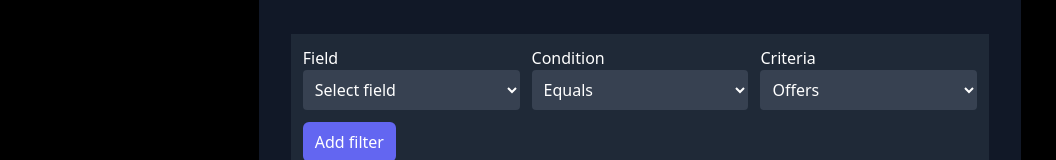
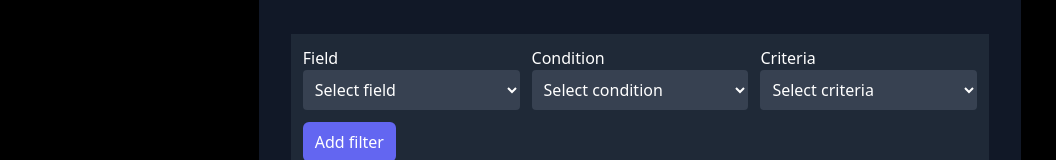
Before and after one commit to UB1302/query_builder-1.5, a React (Create React App) app: page / in a window 1280 px wide. Both pictures are taken after a click on the button "Build query". Shown: the part 222-382 px from the top of the page, without its empty margins (0-1056 px from the left). Built offline with nearby package versions, Linux system fonts and the light colour scheme.

Commit message:
fix: delete operation is working correctly

```diff
--- a/src/components/Filter.js
+++ b/src/components/Filter.js
@@ -1,40 +1,68 @@
+import { useEffect } from "react";
 import { useState } from "react/cjs/react.development";
 
-const Filter = () => {
+const Filter = ({id,showDeleteButton,deleteExtraFilter}) => {
 
     const [field, setField] = useState("")
     const [condition, setCondition] = useState("")
     const [criteria, setCriteria] = useState("")
+
+    const setFieldHandler = () => {
+
+    }
+
 
     return (
         <div className= "flex justify-start mb-3">
             <div className= "w-1/3 mr-3">
                 <label htmlFor="field">Field</label>
                 <br/>
-                <select id="field" className= "bg-gray-700 w-full p-2 rounded">
-                    <option value="">Select field</option>
-                    <option>Theme</option>
-                    <option>Sub-theme</option>
-                </select>
+                <select defaultValue= {field} onChange = {setFieldHandler} id="field" className= "bg-gray-700 w-full p-2 rounded">
+
+                    <option value="" disabled hidden>Select field</option>
+                    <optgroup label="PREDICTION">
+                        <option>Theme</option>
+                        <option>Sub-theme</option>
+                        <option>Reason</option>
+                        <option>Language</option>
+                        <option>Source</option>
+                        <option>Rating</option>
+                        <option>Time Period</option>
+                    </optgroup>
+                    <optgroup label="COMMON">
+                        <option>Customer ID</option>
+                    </optgroup>
+                    </select>
             </div>
 
             <div className= "w-1/3 mr-3">
                 <label htmlFor="condition">Condition</label>
                 <br/>
-                <select id="condition" className= "bg-gray-700 w-full p-2 rounded">
+                <select defaultValue= {criteria} id="condition" className= "bg-gray-700 w-full p-2 rounded">
+                <option value="" disabled hidden>Select condition</option>
                     <option>Equals</option>
                     <option>Does not equal</option>
+                    <option>Like</option>
+                    <option>Not like</option>
+                    <option>is Empty</option>
+                    <option>Is</option>
+                    <option>Is not</option>
                 </select>
             </div>
 
             <div className= "w-1/3">
                 <label htmlFor="criteria">Criteria</label>
                 <br/>
-                <select id="criteria" className= "bg-gray-700 w-full p-2 rounded">
+                <select defaultValue= {criteria} id="criteria" className= "bg-gray-700 w-full p-2 rounded">
+                <option value="" disabled hidden>Select criteria</option>
                     <option>Offers</option>
                     <option>Performance</option>
+                    <option>Platform</option>
+                    <option>Product Feedback</option>
                 </select>
             </div>
+
+            {showDeleteButton && <button className = "bg-indigo-500 p-2 px-3 rounded-md" onClick = {() => deleteExtraFilter(id)}>Delete</button>}
 
         </div>
     )
--- a/src/components/FilterBox.js
+++ b/src/components/FilterBox.js
@@ -4,27 +4,26 @@ import Filter from "./Filter";
 const FilterBox = () => {
 
     const [showOperator,setShowOperator] = useState(false)
-    const [numberOfExtraFilters, setNumberOfExtraFilters] = useState(0)
-    const listOfExtraFilters = []
+    const [numberOfExtraFilters, setNumberOfExtraFilters] = useState(1)
+    const [listOfExtraFilters,setListOfExtraFilters] = useState([])
 
     const clickHandler = () => {
         setShowOperator(true)
+        let extraFilter = {
+            id:numberOfExtraFilters,
+        }
+
+        setListOfExtraFilters([...listOfExtraFilters,extraFilter])
         setNumberOfExtraFilters(prevCount => prevCount + 1)
     }
 
-    const deleteExtraFilter = (key) => {
-        listOfExtraFilters.splice(key,1)
-        setNumberOfExtraFilters(prevCount => prevCount - 1)
-    }
 
-    // useEffect(()=> {
-    //     for(let i = 1; i <= numberOfExtraFilters;i++){
-    //         listOfExtraFilters.push(<div key = {i}><Filter/><button onClick={()=> deleteExtraFilter(i)}>Delete</button></div>)
-    //     }
-    // },[numberOfExtraFilters])
-
-    for(let i = 1; i <= numberOfExtraFilters;i++){
-        listOfExtraFilters.push(<div key = {i}><Filter/><button onClick={()=> deleteExtraFilter(i)}>Delete</button></div>)
+    const deleteExtraFilter = (id) => {
+        console.log(id)
+        console.log(listOfExtraFilters)
+        let temp = [...listOfExtraFilters].filter((item)=>item.id !== id)
+        console.log(temp)
+        setListOfExtraFilters(temp)
     }
 
 
@@ -35,8 +34,10 @@ const FilterBox = () => {
                     <button className = "bg-indigo-500">AND</button>
                     <button className = "bg-gray-800">OR</button>
                 </div>}
-            <Filter/>
-            {listOfExtraFilters}
+            <Filter id = {0} showDeleteButton = {false}/>
+            {listOfExtraFilters.map((item)=>{
+                return <Filter id = {item.id} key = {item.id} showDeleteButton = {true} deleteExtraFilter = {deleteExtraFilter}/>
+            })}
             <div>
                 <button className = "bg-indigo-500 p-2 px-3 rounded-md" onClick = {clickHandler}>Add filter</button>
             </div>
--- a/src/components/QueryBuilder.js
+++ b/src/components/QueryBuilder.js
@@ -12,9 +12,12 @@ const QueryBuilder = ({setOpenQueryBuilder}) => {
         }
     }
     useEffect(()=>{
-        setTimeout(()=>{
+        let timeoutID = setTimeout(()=>{
             setShowInputBox(true)
         },5000)
+        return ()=>{
+            clearTimeout(timeoutID);
+        }
     },[])
 
     return (
```
